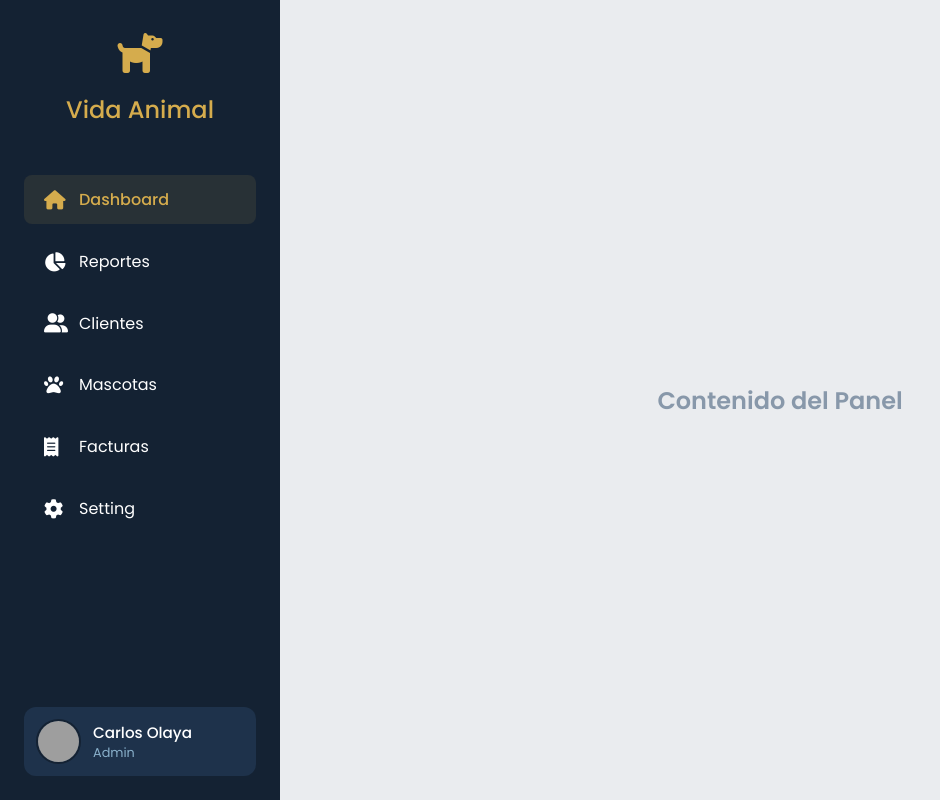
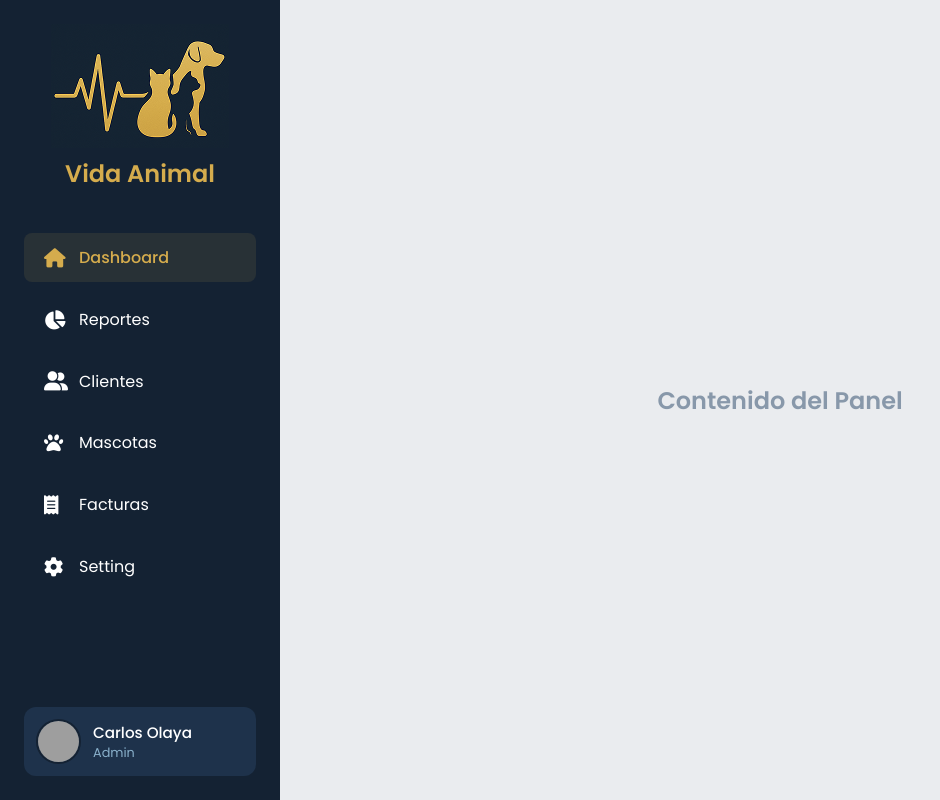
Before and after one commit to CarlosOlayaT/ProyectoDAW, a PHP site: page /view/templates/sideBar.html in a window 1280 px wide. Shown: the whole page, without its empty margins (0-940 px from the left). Run offline with PHP 8.4, Linux system fonts and the light colour scheme; grey boxes are pictures that could not be loaded.

Commit message:
Inclusion del logo

```diff
--- a/assets/css/styleSideBar.css
+++ b/assets/css/styleSideBar.css
@@ -45,19 +45,26 @@ body {
     display: flex;
     flex-direction: column;
     align-items: center;
-    margin-bottom: 3rem;
+    margin-bottom: 2rem;
     text-align: center;
-    color: var(--color-gold);
 }
 
-.brand-icon {
-    font-size: 2.5rem;
-    margin-bottom: 0.5rem;
+.brand-logo-container {
+    width: 100%;
+    margin-bottom: 10px;
+}
+
+.brand-img {
+    max-width: 90%;
+    height: auto;
+    object-fit: contain;
 }
 
 .brand-text {
+    color: var(--color-gold);
     font-size: 1.5rem;
-    font-weight: 500;
+    font-weight: 600;
+    margin: 0;
 }
 
 /* Navegación */
--- a/view/templates/sideBar.html
+++ b/view/templates/sideBar.html
@@ -16,8 +16,10 @@
 
         <aside class="sidebar">
             <div class="brand">
-                <div class="brand-icon"><i class="fa-solid fa-dog"></i></div>
-                <h1 class="brand-text">Vida Animal</h1>
+                <div class="brand-logo-container">
+                    <img src="../../assets/images/logo.png" alt="Logo Vida Animal" class="brand-img">
+                    <h1 class="brand-text">Vida Animal</h1>
+                </div>
             </div>
 
             <nav>
```
Also changed, not shown: assets/images/Logo.png (added).
